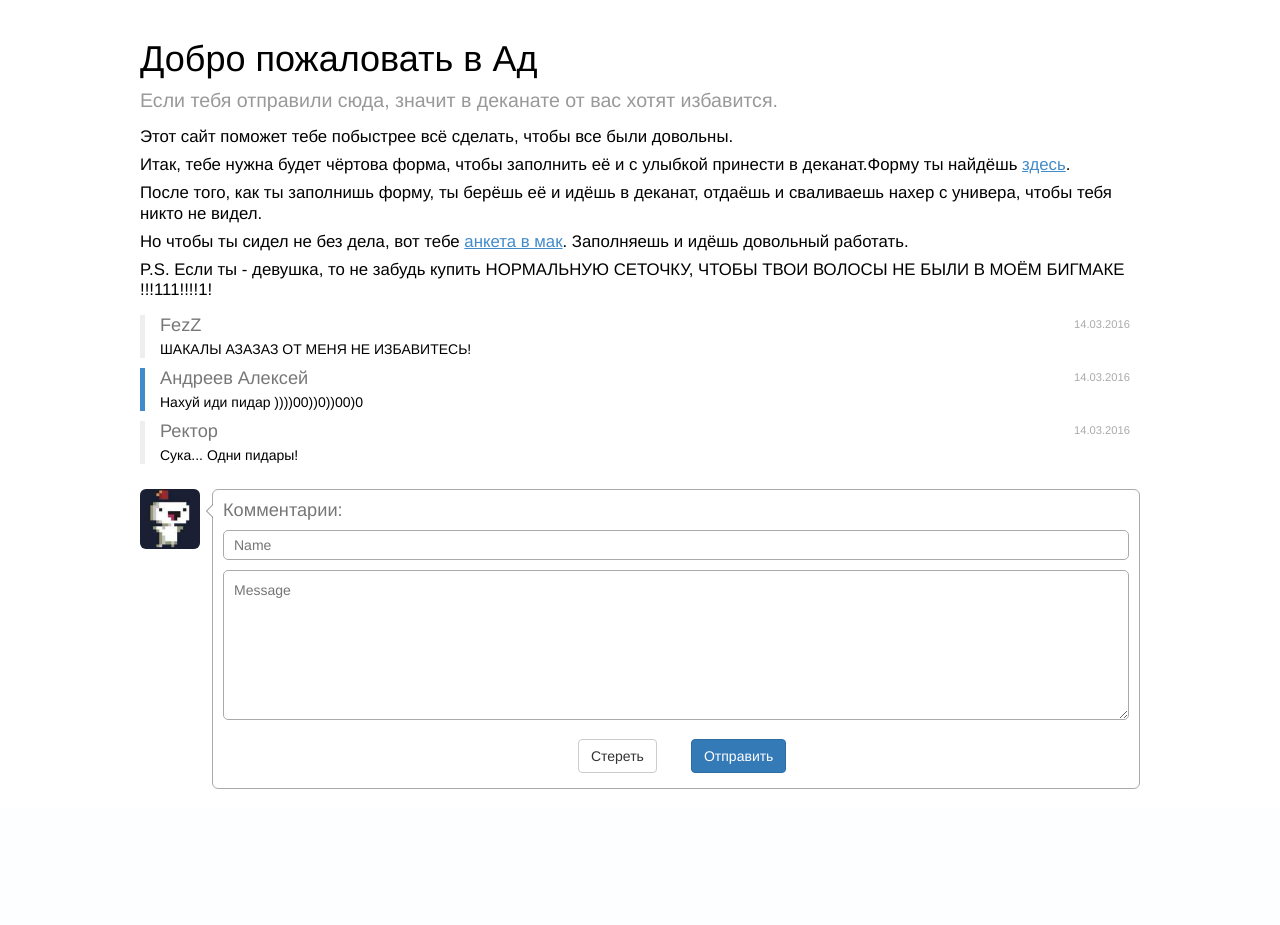
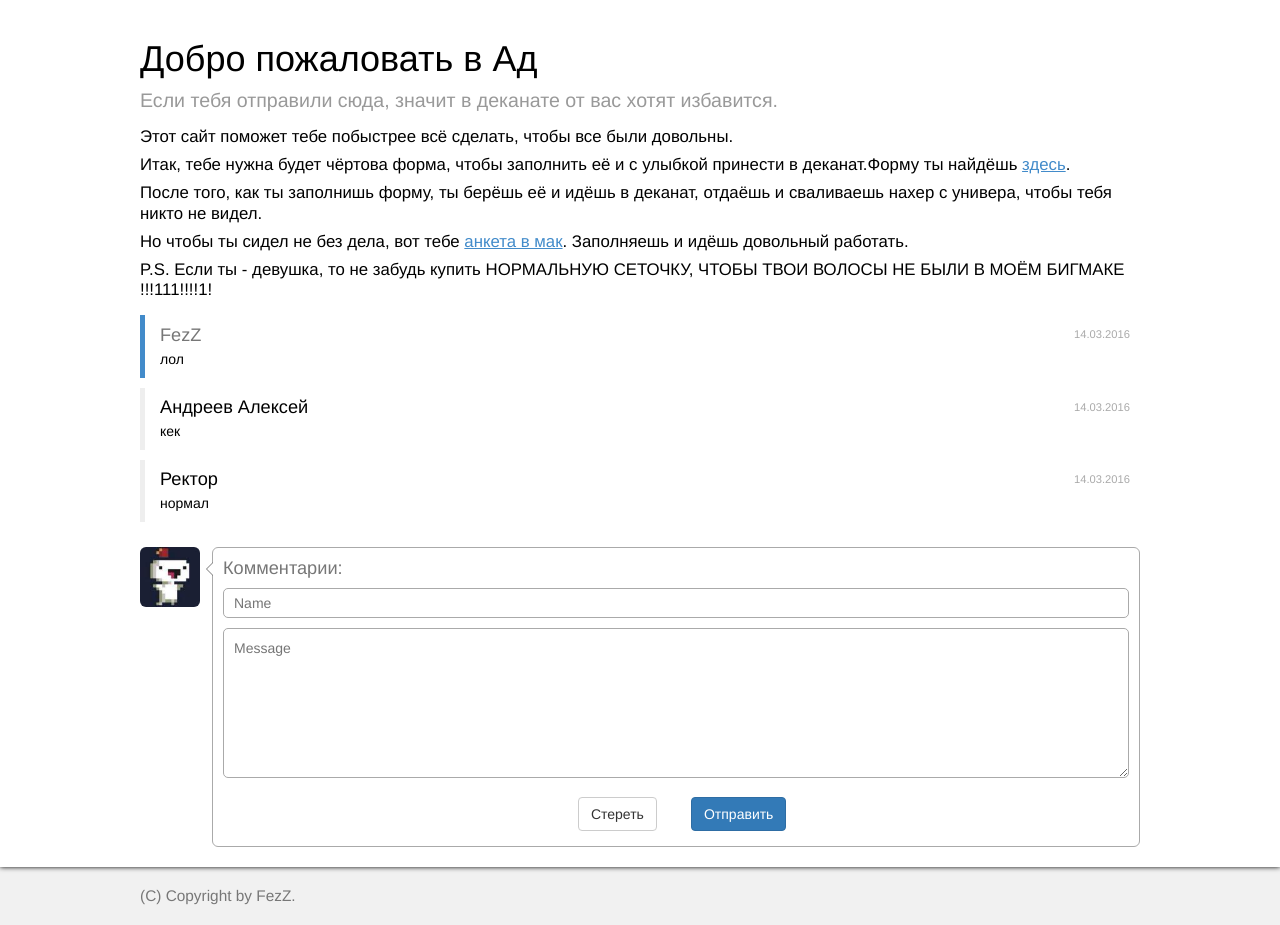
Before and after one commit to FezZHD/uRexpelled, a PHP site: page / in a window 1280 px wide. Shown: the part 51-976 px from the top of the page. Before the commit the page ends 840 px from the top, so only its background shows below. Run offline with PHP 8.4, Linux system fonts and the light colour scheme.

Commit message:
adding footer

```diff
--- a/css/style.css
+++ b/css/style.css
@@ -70,11 +70,15 @@ a:hover {
   position:relative;
 }
 
-.top_logo {
-  font-size: 1.4em;
+.top_logo, .top_logo a:link, .top_logo a:visited, .top_logo a:active, .top_logo a:hover {
   color:#fff;
   line-height: 48px;
   width: 15%;
+  text-decoration: none;
+}
+
+.top_logo a:link, .top_logo a:visited, .top_logo a:active, .top_logo a:hover  {
+  font-size: 1.4em;
 }
 
 .top_menu {
@@ -214,8 +218,8 @@ a:hover {
 .comment_block {
   border-left: 5px solid #eee;
   padding-left: 15px;
+  padding: 10px 0px 10px 15px;
   margin: 10px 0px;
-  cursor: pointer;
 }
 
 .comment_title {
@@ -223,9 +227,12 @@ a:hover {
   color: #777;
 }
 
+.comment_name {
+  font-size: 1.3em;
+  color: #000;
+}
 .comment_name a {
   color: #777;
-  font-size: 1.3em;
   line-height: 1.1em;
   text-decoration: none;
 }
@@ -374,6 +381,17 @@ a:hover {
   font-size: 1.2em;
 }
 
+.footer {
+  background: #f1f1f1;
+  padding: 20px 0;
+}
+
+.footer p {
+  padding: 0;
+  margin: 0;
+  font-size: 1.1em;
+}
+
 @media screen and (max-width: 1024px)
 {
   .profil_block {margin-left: 30%;}
--- a/index.html
+++ b/index.html
@@ -14,7 +14,7 @@
       <div class="header">
         <div class="middle">
           <div class="top_logo">
-            uRexpelled
+            <a href="/">uRexpelled</a>
           </div>
           <div class="top_menu">
           <div class="menu_opener"><i class="fa fa-bars"></i></div>
@@ -82,33 +82,33 @@
           </article>
           <div id="comment">
             <div class="comment_blocks">
-              <div class="comment_block">
+              <div class="comment_block comment_me">
                 <div class="comment_title">
                   <span class="comment_name"><a href="profil.html">FezZ</a></span>
                   <span class="comment_date">14.03.2016</span>
                 </div>
                 <div class="comment_message">
-                  ШАКАЛЫ АЗАЗАЗ ОТ МЕНЯ НЕ ИЗБАВИТЕСЬ!
-                </div>
-              </div>
-
-              <div class="comment_block comment_me">
-                <div class="comment_title">
-                  <span class="comment_name"><a href="profil.html">Андреев Алексей</a></span>
-                  <span class="comment_date">14.03.2016</span>
-                </div>
-                <div class="comment_message">
-                  Нахуй иди пидар ))))00))0))00)0
+                  лол
                 </div>
               </div>
 
               <div class="comment_block">
                 <div class="comment_title">
-                  <span class="comment_name"><a href="profil.html">Ректор</a></span>
+                  <span class="comment_name">Андреев Алексей</span>
                   <span class="comment_date">14.03.2016</span>
                 </div>
                 <div class="comment_message">
-                  Сука... Одни пидары!
+                  кек
+                </div>
+              </div>
+
+              <div class="comment_block">
+                <div class="comment_title">
+                  <span class="comment_name">Ректор</span>
+                  <span class="comment_date">14.03.2016</span>
+                </div>
+                <div class="comment_message">
+                  нормал
                 </div>
               </div>
             </div>
@@ -134,7 +134,10 @@
       </div>
     </div>
 
-    <footer>
+    <footer class="footer">
+      <div class="middle">
+        <p class="text-muted">(C) Copyright by FezZ.</p>
+      </div>
     </footer>
   </div>
 
--- a/js/scripts.js
+++ b/js/scripts.js
@@ -1,5 +1,5 @@
 function resizeContent() {
-  height = window.innerHeight - $(".header").height();
+  height = window.innerHeight - $(".header").height() - $(".footer").height() - 40;
   $("#page_body").css({'min-height': height});
 }
 
```
Also changed, not shown: faq.html (+5 -2 lines), profil.html (+5 -2 lines), story.html (+5 -2 lines), top.html (+5 -2 lines).
